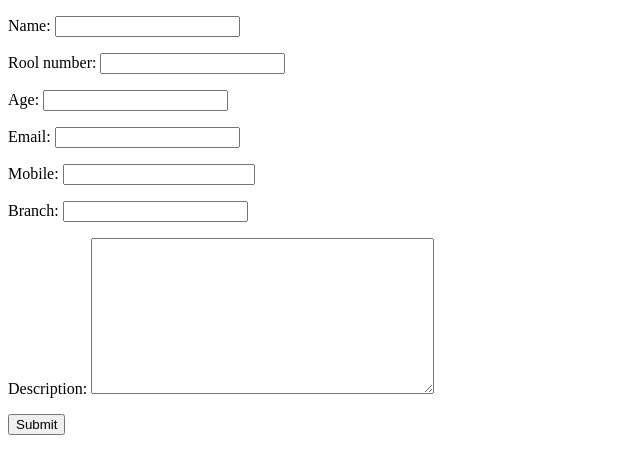
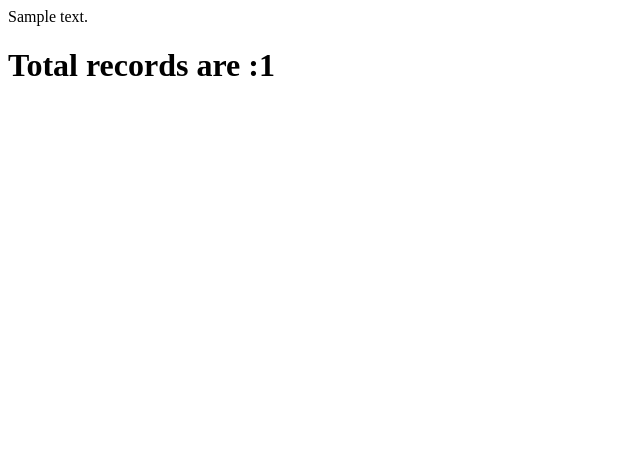
Before and after one commit to vineshgutti/Django, a Django app: template form_validations/templates/index.html in a window 1280 px wide. Shown: the top 474 px of the page, without its empty margins (0-640 px from the left). Run offline with Django 4.2, Linux system fonts and the light colour scheme; tables that the repository leaves empty hold one stand-in row (values such as "Sample post"); the template is opened without the code that fills it: values that come from a table or form of the project are taken from there, most other values are stand-ins (such as "Sample title", 1, 10 or a date in 2020).

Commit message:
template tags

```diff
--- a/form_validations/templates/index.html
+++ b/form_validations/templates/index.html
@@ -1,3 +1,4 @@
+{% load post_tags %}
 <!DOCTYPE html>
 <html lang="en">
 <head>
@@ -7,10 +8,16 @@
     <title>Student form</title>
 </head>
 <body>
+    {% autoescape on %}
+    {{text}}
+    {% endautoescape %}
+    <h1>Total records are :{% total %}</h1>
+    {% comment "commnenting the code" %}
     <form action="" method="post">
         {% csrf_token %}
         {{form.as_p}}
         <input type="submit" name="submit" id="submit">
     </form>
+    {% endcomment %}
 </body>
 </html>
--- a/form_validations/validation_app/forms.py
+++ b/form_validations/validation_app/forms.py
@@ -1,7 +1,13 @@
 from django import forms
+from django.core import validators
+from django.core.exceptions import ValidationError
 from .models import Student
+def validate_mail(value):
+    if '@gmail.com' not in value :
+        raise ValidationError("Please provide valid mail with '@gmail.com'")
 
 class StudentForm(forms.ModelForm):
+    email = forms.EmailField(validators=[validate_mail])
     class Meta:
         model = Student
         fields = '__all__'
--- a/form_validations/validation_app/models.py
+++ b/form_validations/validation_app/models.py
@@ -1,21 +1,14 @@
 from django.db import models
-from django.core import validators
-from django.core.exceptions import ValidationError
-
-def validate_mail(value):
-    if '@gmail.com' not in value :
-        raise ValidationError("Please provide valid mail with '@gmail.com'")
-
 
 # Create your models here.
 class Student(models.Model):
     name = models.CharField(max_length=100)
     rool_number = models.IntegerField()
     age = models.IntegerField()
-    email= models.EmailField(validators=[validate_mail])
+    email= models.EmailField()
     mobile = models.BigIntegerField()
     branch = models.CharField(max_length=30)
-    description = models.TextField(validators=[validators.MaxLengthValidator(10)],null=True,blank=True)
+    description = models.TextField(null=True,blank=True)
 
     def __str__(self):
         return self.name
--- /dev/null
+++ b/form_validations/validation_app/templatetags/post_tags.py
@@ -0,0 +1,9 @@
+from django import template
+from .. models import Student
+# creating customized template tags using 'simple_tag'
+
+register = template.Library()
+
+@register.simple_tag
+def total():
+    return Student.objects.count()
--- a/form_validations/validation_app/views.py
+++ b/form_validations/validation_app/views.py
@@ -5,10 +5,12 @@ from .models import Student
 # Create your views here.
 def home(request):
     form = StudentForm()
+    text = "<i>Django</i>"
     if request.method == "POST":
         form = StudentForm(request.POST)
         print(form.errors)
         if form.is_valid():
+            # email = form.cleaned_data['email']
             form.save()
             return HttpResponse("Form Validated successfully...!")
-    return render(request, 'index.html', {'form':form})
+    return render(request, 'index.html', {'form':form,'text':text})
```
Also changed, not shown: form_validations/validation_app/migrations/0004_alter_student_description.py (added), form_validations/validation_app/templatetags/__init__.py (added).
